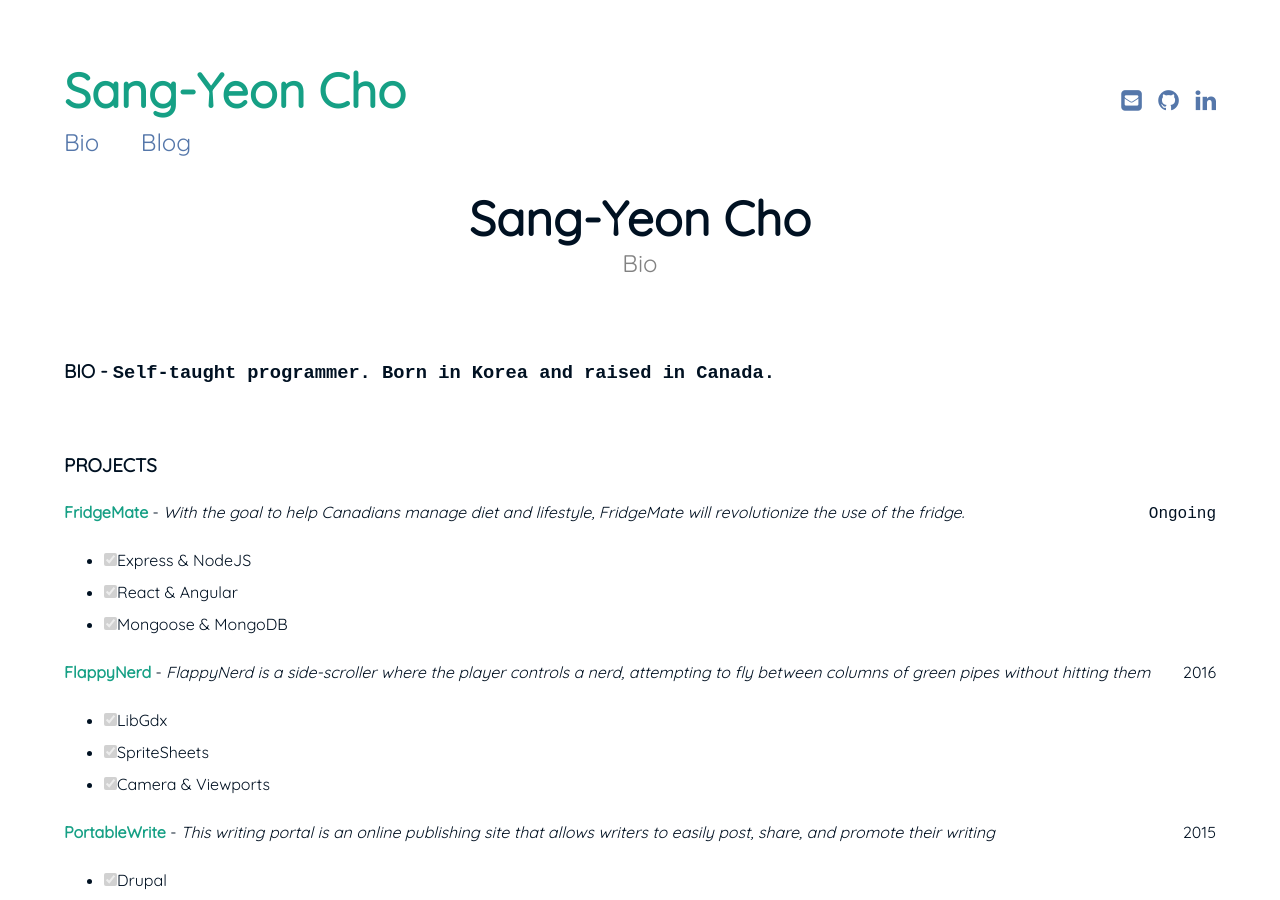
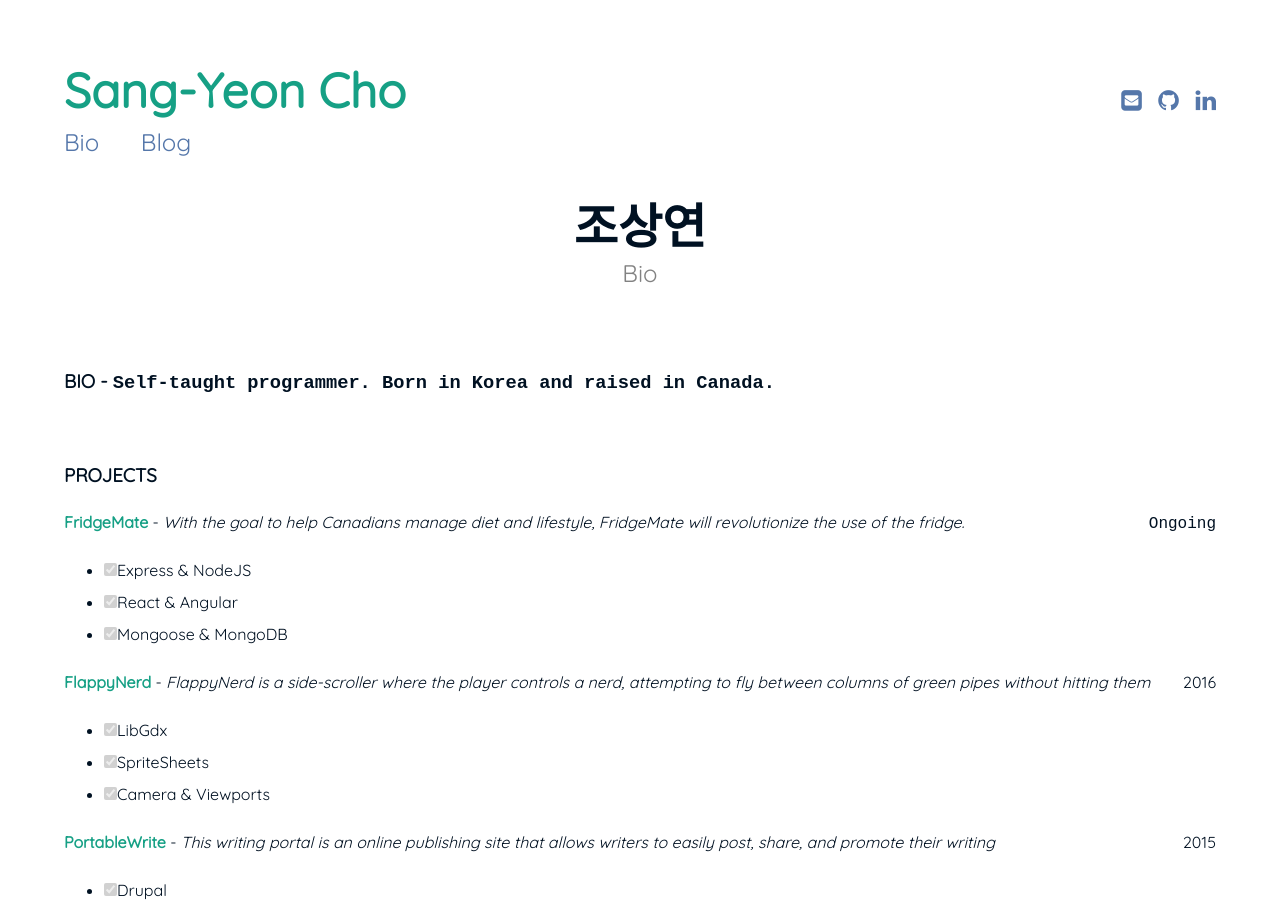
Before and after one commit to jbryan1112/jbryan1112.github.io, a Jekyll site: the page built from resume.md, in a window 1280 px wide and 900 px high. Built offline with Jekyll 4.4.1, drawn with Linux system fonts in a browser that asks for light colours.

Commit message:
add Korean

```diff
--- a/resume.md
+++ b/resume.md
@@ -1,6 +1,6 @@
 ---
 layout: page
-title: Sang-Yeon Cho
+title: 조상연
 subtitle: Bio
 ---
 
```
